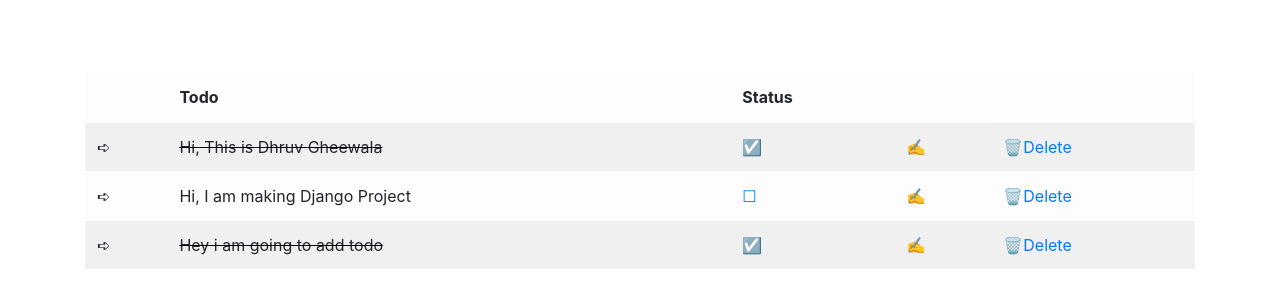
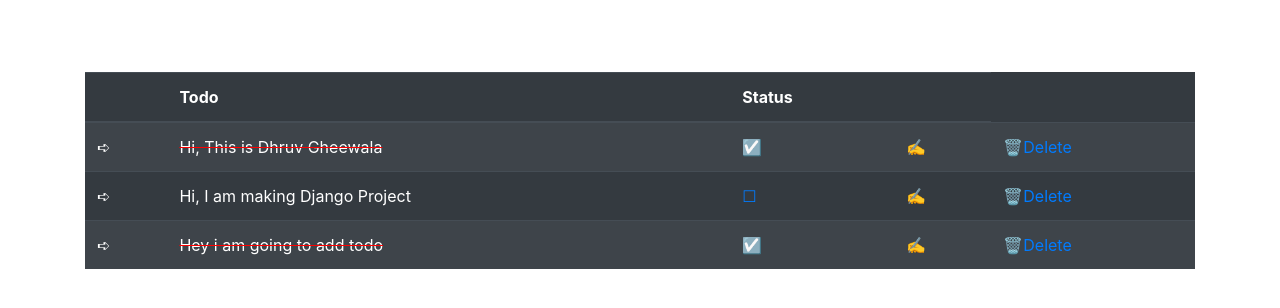
Before and after one commit to Dhiraj-01/To-Do-List, a Django app: page / in a window 1280 px wide. Shown: the part 56-364 px from the top of the page. Run offline with Django 3.2, Linux system fonts and the light colour scheme; data comes from the database, SQL or seed files in the repository; some libraries are stand-ins or nearby versions.

Commit message:
To-Do List

```diff
--- a/todo/todo_list/static/my.css
+++ b/todo/todo_list/static/my.css
@@ -1,4 +1,4 @@
 .striker {
-	text-decoration-color: black;
+	text-decoration-color: red;
 	text-decoration-line: line-through;
 }
--- a/todo/todo_list/templates/index.html
+++ b/todo/todo_list/templates/index.html
@@ -13,7 +13,7 @@
 {% endif %}
 
 {% if all_items %}
-<table class="table table-striped table-light">
+<table class="table table-striped table-dark">
 	<thead>
 		<tr>
 			<th scope="col"></th>
```
